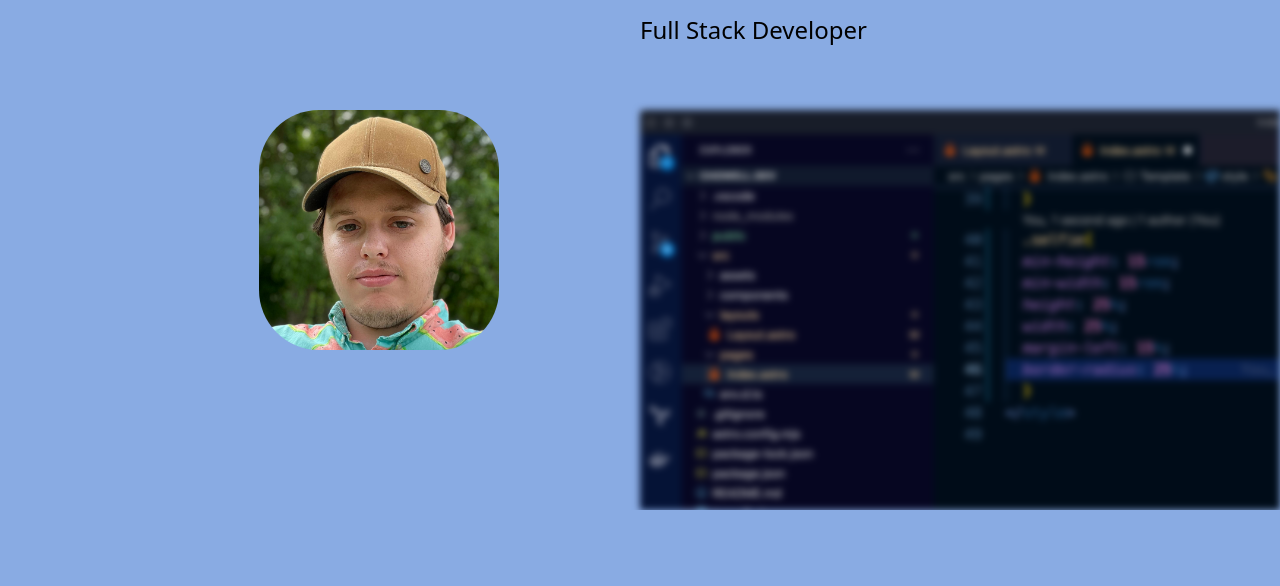
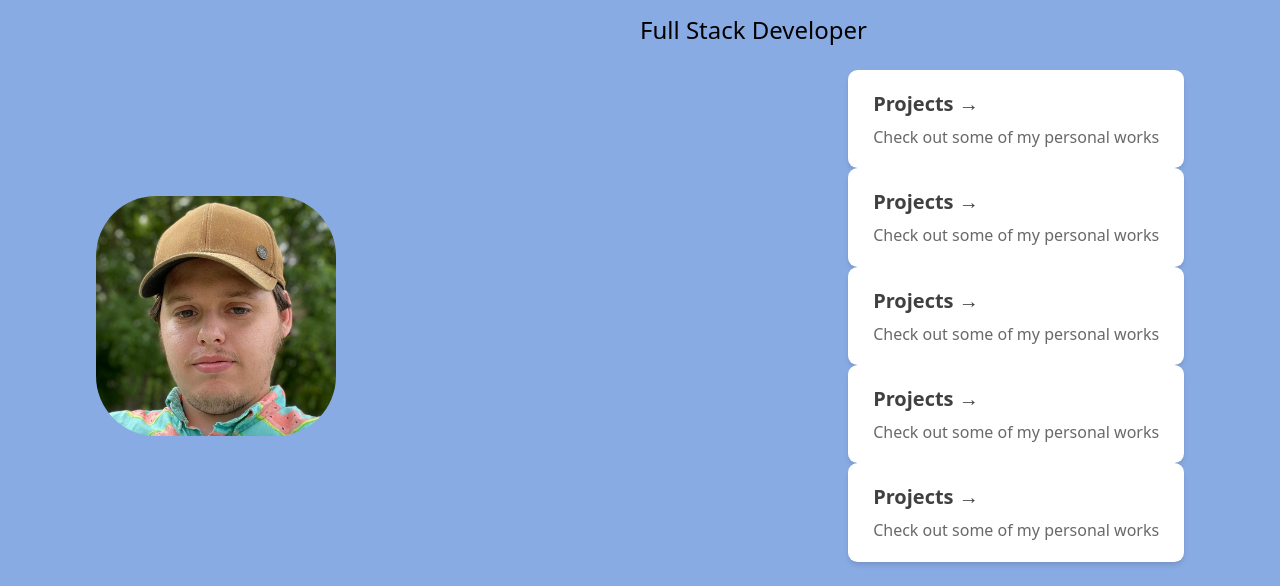
Before and after one commit to CyTechNomad/chowell.dev, an Astro site: page / in a window 1280 px wide. Shown: the part 290-876 px from the top of the page. Before the commit the page ends 800 px from the top, so only its background shows below. Built offline with nearby package versions, Linux system fonts and the light colour scheme; Astro itself is replaced by a stand-in of ours.

Commit message:
swapped image for cards may use for diffrent projects

```diff
--- a/src/pages/index.astro
+++ b/src/pages/index.astro
@@ -1,15 +1,25 @@
 ---
 import Layout from "../layouts/Layout.astro";
 import Selfie from "../../../photos/chowell.jpeg";
-import Screenshot from "../../../photos/screenshot.png";
+// import Screenshot from "../../../photos/screenshot.png";
+import Card from "../components/Card.astro";
 ---
 
 <Layout title="CHowell.Dev">
-  <img src={Screenshot} alt="Screenshot of the IDE" class="screenshot" />
+  <!-- <img src={Screenshot} alt="Screenshot of the IDE" class="screenshot" /> -->
  <main>
     <h2 class="name">Christian C. Howell</h2>
     <p class="positon">Full Stack Developer</p>
-    <img src={Selfie} alt="Image of Christian C. Howell" class="selfie" />
+    <div class="imageandcards">
+      <img src={Selfie} alt="Image of Christian C. Howell" class="selfie" />
+      <div class="cards">
+        <Card title="Projects" body="Check out some of my personal works"></Card>
+        <Card title="Projects" body="Check out some of my personal works"></Card>
+        <Card title="Projects" body="Check out some of my personal works"></Card>
+        <Card title="Projects" body="Check out some of my personal works"></Card>
+        <Card title="Projects" body="Check out some of my personal works"></Card>
+      </div>
+    </div>
   </main>
 </Layout>
 
@@ -39,13 +49,21 @@ import Screenshot from "../../../photos/screenshot.png";
     font-weight: 400;
     margin-left: 50%;
   }
+
+  .imageandcards{
+    display:flex;
+    flex-flow:row;
+    justify-content: space-between;
+    align-items: center;
+  }
+  .cards{
+    flex-flow:column;
+  }
   .selfie {
     min-height: 15rem;
     min-width: 15rem;
     height: 20%;
     width: 20%;
-    margin-left: 15%;
-    margin-top: 2.5rem;
     border-radius: 25%;
   }
   @media (max-width: 800px) {
```
